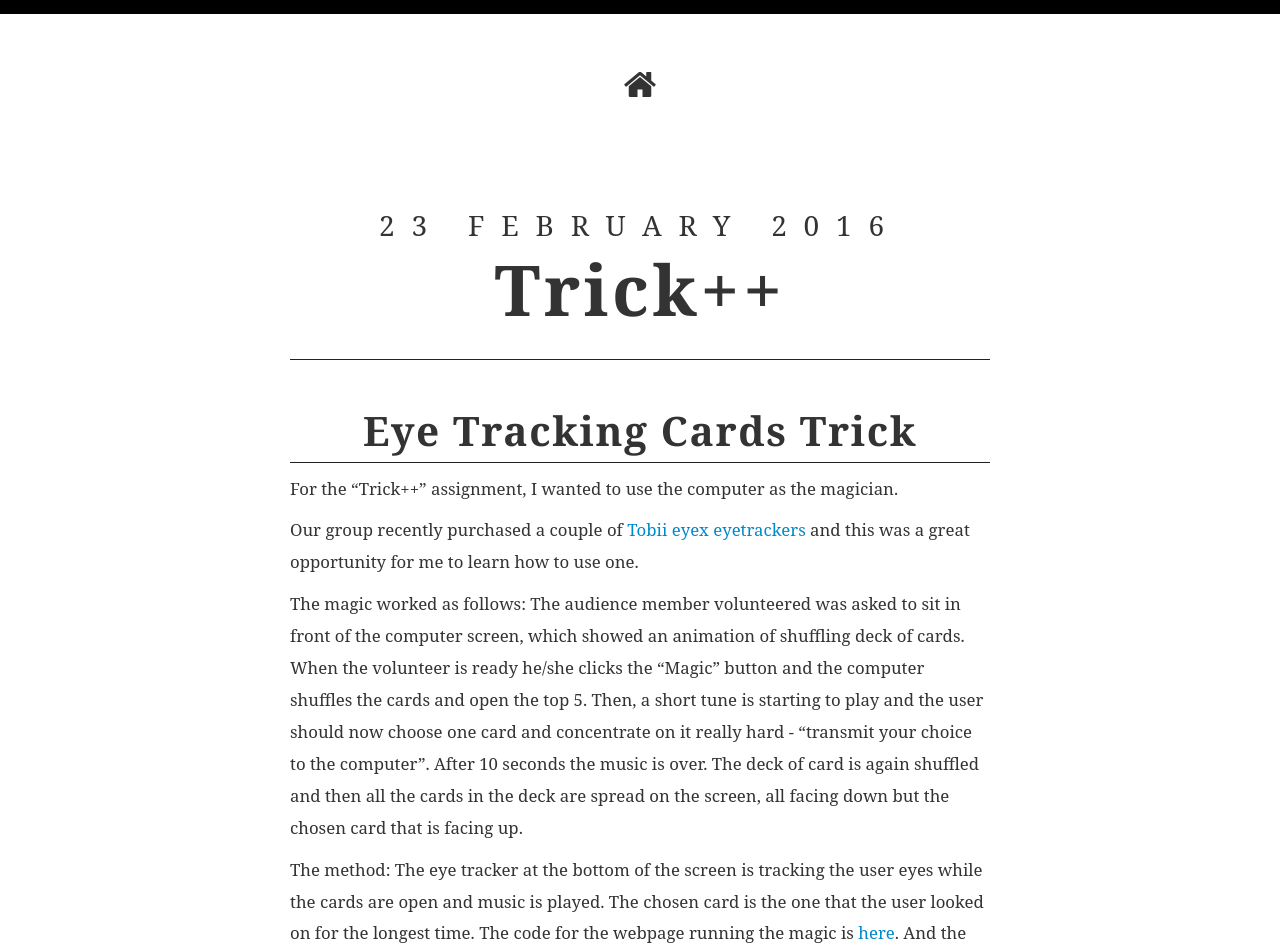
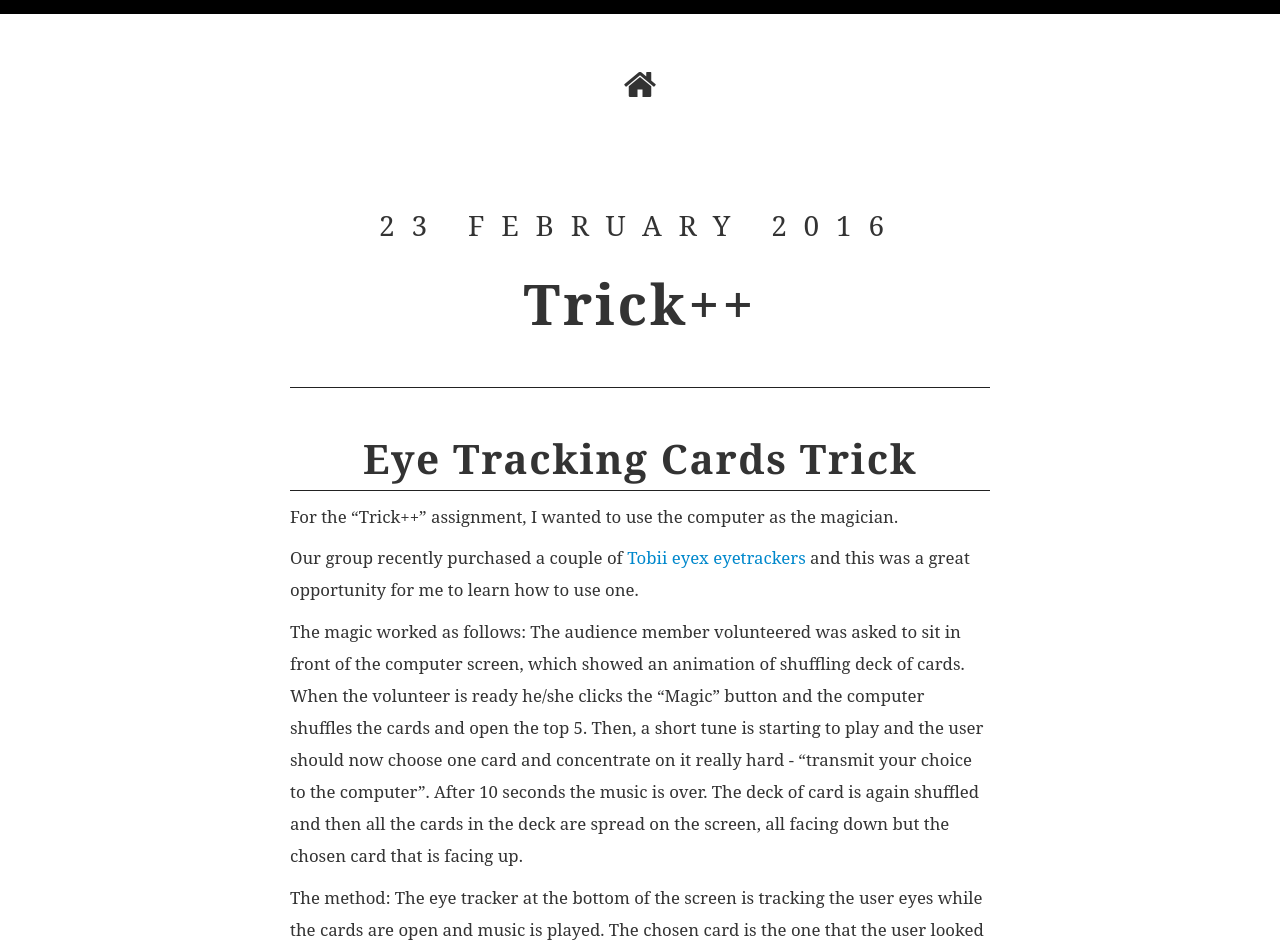
Before and after one commit to jasrub/indistinguishableFrom-MAS.s65, a Jekyll site: the page built from _posts/2016-02-23-trick++.md, in a window 1280 px wide. Shown: the top 952 px of the page. Built offline with Jekyll 4.4.1, drawn with Linux system fonts in a browser that asks for light colours; some web fonts are replaced.

Commit message:
adding deception

```diff
--- a/css/style.css
+++ b/css/style.css
@@ -1834,21 +1834,21 @@
 body {
   background-color: #000; }
 
-@media (min-width: 600px) {
+@media (min-width: 700px) {
   main.container, main.content > .container {
-    width: 50em; } }
+    width: 50em; }
+
+  .content h2 {
+    font-size: 5em; }
+
+  .post h2 {
+    padding: 1.5em 0 0.5em; } }
 @media screen and (max-width: 800px) {
   main.container, main.content > .container {
     max-width: -webkit-calc(800px - (50px));
     max-width: calc(800px - (50px));
     padding-right: 15px;
-    padding-left: 15px; }
-
-  .content h2 {
-    font-size: 4em; }
-
-  .post h2 {
-    padding: 2.5em 0 1em; } }
+    padding-left: 15px; } }
 @font-face {
   font-family: 'Noto Serif';
   font-style: normal;
@@ -1884,7 +1884,7 @@
 
 .content h2 {
   font-family: Georgia, "Times New Roman", Times, serif;
-  font-size: 5em;
+  font-size: 4em;
   margin-top: 1em;
   border-bottom: 1px solid #222;
   padding-bottom: 0.6em;
@@ -1966,8 +1966,8 @@
   letter-spacing: 0.6em; }
 .post h2 {
   font-family: Georgia, 'Times New Roman', Times, serif;
-  font-size: 5em;
-  padding: 1.5em 0 0.5em;
+  font-size: 4em;
+  padding: 2.5em 0 1em;
   letter-spacing: 0.05em; }
 .post section {
   font-family: 'Noto Serif';
```
Also changed, not shown: css/sass/custom/_style.scss (+12 -12 lines), 1 other file.
